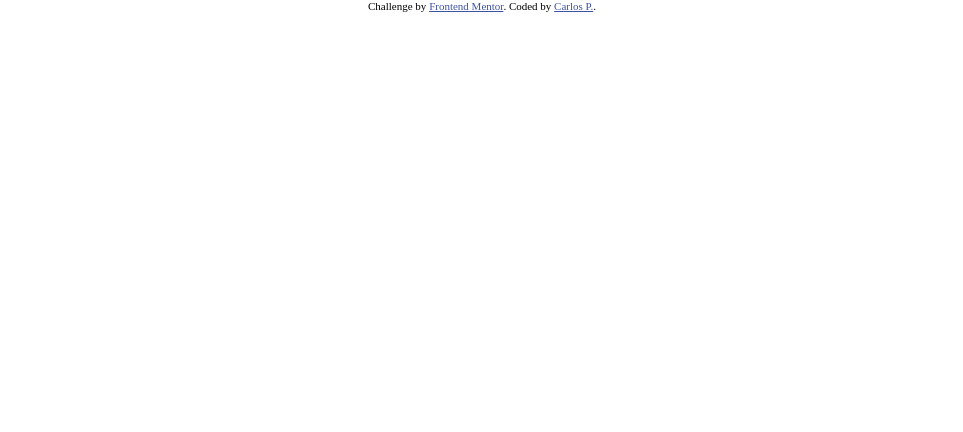
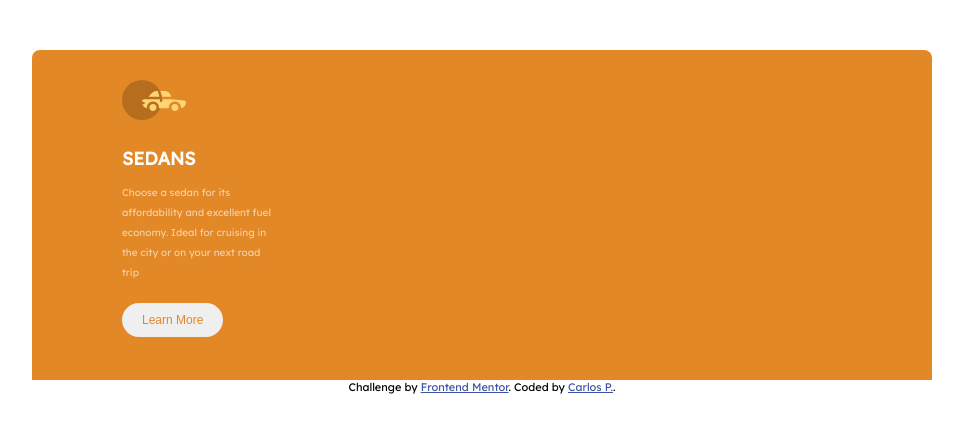
Before and after one commit to carlos-a-pv/first_project_frontend_mentor, a plain HTML site: page index.html in a window 1280 px wide. Shown: the whole page, without its empty margins (158-1121 px from the left). Drawn offline with Linux system fonts and the light colour scheme.

Commit message:
Section one of the page

```diff
--- a/index.html
+++ b/index.html
@@ -5,6 +5,10 @@
   <meta name="viewport" content="width=device-width, initial-scale=1.0"> <!-- displays site properly based on user's device -->
   <link rel="icon" type="image/png" sizes="32x32" href="./images/favicon-32x32.png">
   <link rel="stylesheet" href="./styles.css">
+  <link rel="preconnect" href="https://fonts.googleapis.com">
+  <link rel="preconnect" href="https://fonts.googleapis.com">
+  <link rel="preconnect" href="https://fonts.gstatic.com" crossorigin>
+  <link href="https://fonts.googleapis.com/css2?family=Big+Shoulders+Display:wght@700&family=Lexend+Deca&display=swap" rel="stylesheet">
   <title>Frontend Mentor | ColumnPreviewCardComponent</title>
 
   <!-- Feel free to remove these styles or customise in your own stylesheet 👍 -->
@@ -13,8 +17,20 @@
 <body>
   <main>
     <section class="section_one">
+      <div class="section_one__content">
+        <img src="./images/icon-sedans.svg" alt="">
+        <h1>sedans</h1>
+        <p>Choose a sedan for its <br> affordability and excellent fuel <br> economy. Ideal for cruising in <br> the city or on your next road <br> trip</p>
+        <button>Learn more</button>
+      </div>
     </section>
-    <section class="section_two">
+    <!-- <section class="section_two">
+      <div class="section_two__content">
+        <img src="./images/icon-suvs.svg" alt="">
+        <h1>suvs</h1>
+        <p>Take a SUV for its spacious <br> interior, power, and versality. <br> Perfect for your next family <br> vacation anf off-road <br> adventures.</p>
+        <button>Learn more</button> -->
+      </div>
     </section>
     <section class="section_three">
     </section>
--- a/styles.css
+++ b/styles.css
@@ -1,10 +1,17 @@
+:root {
+    --bright-orange: hsl(31, 77%, 52%);
+    --dark-cyan: hsl(184, 100%, 22%);
+    --very-dark-cyan: hsl(179, 100%, 13%)
+}
 * {
     margin: 0;
     padding: 0;
     box-sizing: border-box;
 }
-body {
+html {
     font-size: 62.5%;
+    font-family: 'Big Shoulders Display', cursive;
+    font-family: 'Lexend Deca', sans-serif;
 }
 
 .attribution {
@@ -14,3 +21,56 @@ body {
 .attribution a {
     color: hsl(228, 45%, 44%);
 }
+.section_one {
+    width: 90%;
+    min-width: 290px;
+    max-width: 900px;
+    height: 330px;
+    display: flex;
+    margin: 0 auto;
+    margin-top: 5rem;
+    background-color: var(--bright-orange);
+    border-radius: 8px 8px 0 0 ;
+
+}
+.section_one__content {
+    width: 80%;
+    display: flex;
+    flex-direction: column;
+
+    align-items: flex-start;
+
+    margin: 0 auto;
+    color: white;
+}
+.section_one__content img {
+    margin-top: 3rem
+}
+.section_one__content h1 {
+    margin-top: 3rem;
+    margin-bottom: 1.5rem;
+    font-size: 1.8rem;
+    line-height: 1.8rem;
+    text-transform: uppercase;
+}
+.section_one__content p {
+    line-height: 2rem;
+    opacity: 0.6;
+    margin-bottom: 2rem;
+
+
+}
+.section_one__content button {
+    color: var(--bright-orange);
+    padding: 1rem 2rem;
+    border-radius: 20px;
+    border: none;
+    font-size: 1.2rem;
+    text-transform: capitalize;
+}
+.section_one__content button:hover {
+    background-color: transparent;
+    color: white;
+    border: 2px solid white;
+    cursor: pointer;
+}
```
